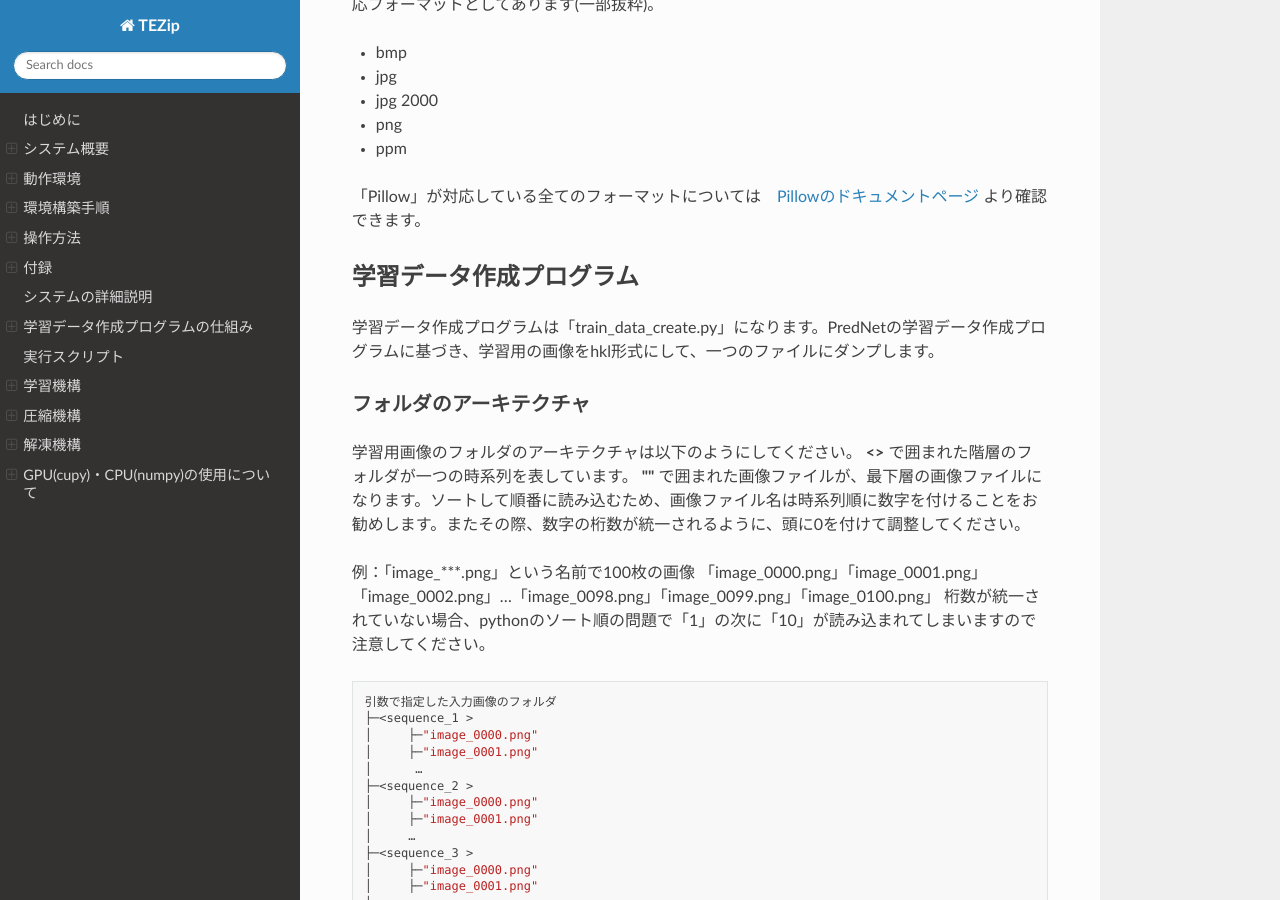
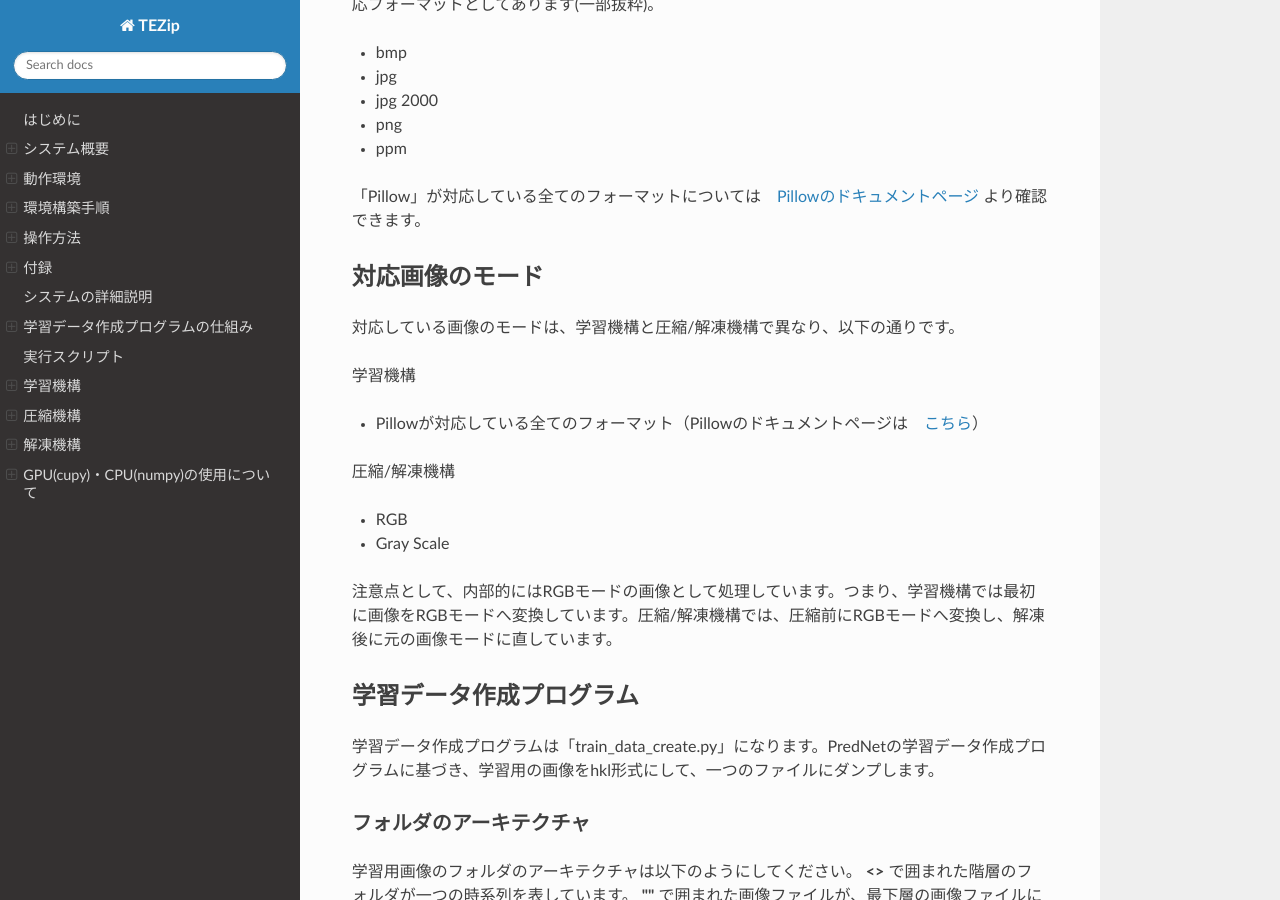
Before and after one commit to kento/TEZip_ja, a Sphinx documentation site: the page built from docs/index.rst, in a window 1280 px wide and 900 px high, scrolled down 10276 px. Built offline with Sphinx 7.4.7 and the Read the Docs theme 2.0.0, drawn with Linux system fonts in a browser that asks for light colours.

Commit message:
update docs/index.rst
Add Description about image mode

```diff
--- a/docs/index.rst
+++ b/docs/index.rst
@@ -353,6 +353,23 @@ NVIDIAドライバをアンインストールするコマンドは以下にな
 * ppm
 
 「Pillow」が対応している全てのフォーマットについては　`Pillowのドキュメントページ <https://pillow.readthedocs.io/en/stable/handbook/image-file-formats.html>`_ より確認できます。
+
+対応画像のモード
+'''''''''''''''''''''''''''''
+
+対応している画像のモードは、学習機構と圧縮/解凍機構で異なり、以下の通りです。
+
+学習機構
+
+* Pillowが対応している全てのフォーマット（Pillowのドキュメントページは　`こちら <https://pillow.readthedocs.io/en/stable/handbook/concepts.html>`_）
+
+圧縮/解凍機構
+
+* RGB
+* Gray Scale
+
+注意点として、内部的にはRGBモードの画像として処理しています。つまり、学習機構では最初に画像をRGBモードへ変換しています。圧縮/解凍機構では、圧縮前にRGBモードへ変換し、解凍後に元の画像モードに直しています。
+
 
 学習データ作成プログラム
 '''''''''''''''''''''''''''''
```
